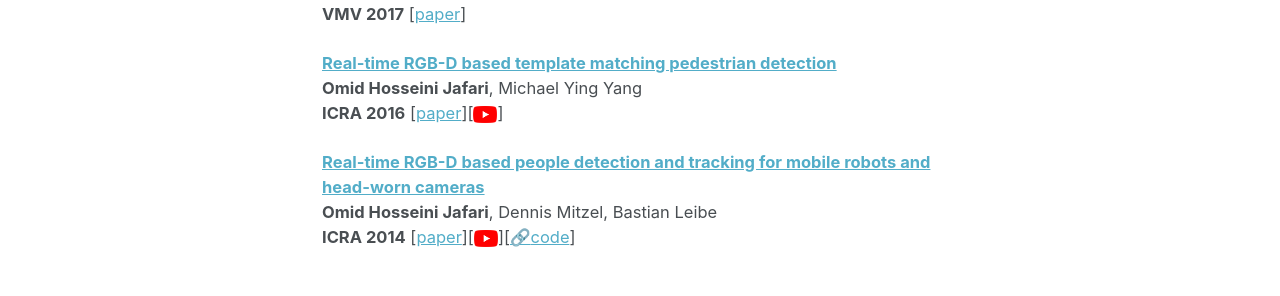
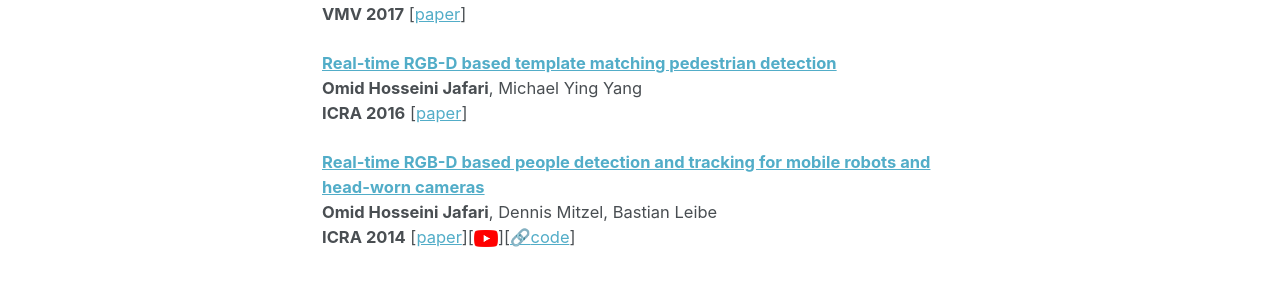
Before and after one commit to ohosseini/ohosseini.github.io, a Jekyll site: the page built from publications/index.md, in a window 1280 px wide and 900 px high, scrolled down 402 px. Shown: the part 361-657 px from the top of the window. Built offline with Jekyll 4.4.1, drawn with Linux system fonts in a browser that asks for light colours; nearby versions of some CDN libraries; emoji names are drawn with the system emoji font.

Commit message:
Revert "."
This reverts commit b5cf9325126153e6c112e0a176ab0d7f625ba138.

```diff
--- a/publications/index.md
+++ b/publications/index.md
@@ -26,7 +26,7 @@ author_profile: true
 
 |[**Real-time RGB-D based template matching pedestrian detection**](/publications/pdf/jafari_etal_ICRA16.pdf)|
 |**Omid Hosseini Jafari**, Michael Ying Yang|
-|**ICRA 2016** [[paper](/publications/pdf/jafari_etal_ICRA16.pdf)][[![youtube](/assets/youtube.png)](https://youtu.be/2RKjaX6xu4o)]|
+|**ICRA 2016** [[paper](/publications/pdf/jafari_etal_ICRA16.pdf)]|
 
 |[**Real-time RGB-D based people detection and tracking for mobile robots and head-worn cameras**](/publications/pdf/jafari_etal_ICRA14.pdf)|
 |**Omid Hosseini Jafari**, Dennis Mitzel, Bastian Leibe|
```
